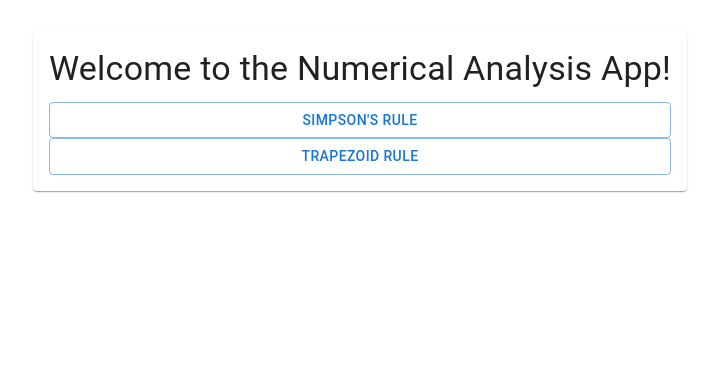
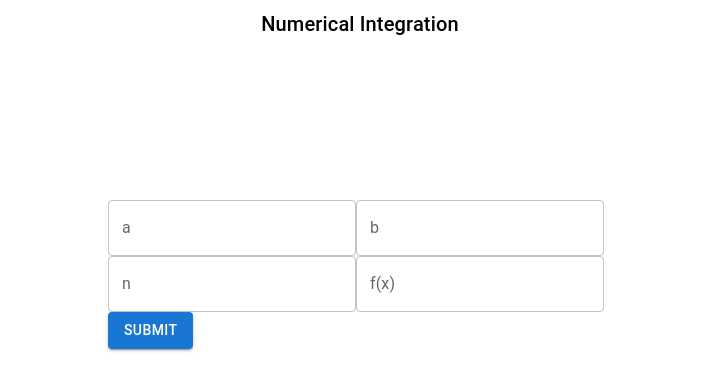
Before and after one commit to Ben-Sicat/machComp, a React (Create React App) app: page / in a window 1280 px wide. Shown: the top 390 px of the page, without its empty margins (280-999 px from the left). Built offline with nearby package versions, Linux system fonts and the light colour scheme.

Commit message:
HAMILTON

```diff
--- a/src/App.tsx
+++ b/src/App.tsx
@@ -1,14 +1,12 @@
 import React from 'react';
 import { BrowserRouter as Router, Routes, Route } from 'react-router-dom';
-import { Simpson, Home, Trapezoid } from './pages/index';
+import { Trapezoid } from './pages/index';
 
 function App() {
   return (
     <Router>
       <Routes>
-        <Route path='/' element={<Home />} />
-        <Route path="/Simpson" element={<Simpson />} />
-        <Route path="/Trapezoid" element={<Trapezoid />} />
+        <Route path='/' element={<Trapezoid />} />
         {/* <Route path="/machinefour" element={} /> */}
       </Routes>
     </Router>
--- a/src/pages/Trapezoid.tsx
+++ b/src/pages/Trapezoid.tsx
@@ -1,82 +1,166 @@
 import React, { useState } from 'react';
+import { styled } from '@mui/system';
+import { TextField, Button, Typography, Container } from '@mui/material';
+
 import * as math from 'mathjs';
+const FormContainer = styled(Container)`
+  display: flex;
+  flex-direction: column;
+  align-items: center;
+  gap: 10rem;
+  margin-bottom: 24px;
+`;
+
+const ResultContainer = styled(Container)`
+  display: flex;
+  flex-direction: column;
+  align-items: center;
+  widht: 100%;
+  gap: 8px;
+`;
 
 const Trapezoid: React.FC = () => {
   const [expression, setExpression] = useState('');
-  const [result, setResult] = useState('');
+  const [resultTrapezoid, setResultTrapezoid] = useState('');
+  const [resultSimpson, setResultSimpson] = useState('');
   const [a, setA] = useState('');
   const [b, setB] = useState('');
   const [n, setN] = useState('');
 
   const deltaX = (x1: number, x2: number, n1: number) => {
-    return (x1 - x2) / n1;
+    return (x2 - x1) / n1;
   };
 
   const trapezoidCalc = (a: number, b: number, n: number, expression: string) => {
     try {
       math.evaluate(expression.replace('x', '0')); // Check if the expression is valid
     } catch (error) {
-      setResult('Error: Invalid mathematical expression');
+      setResultTrapezoid('Error: f(x) is not valid. Numerical method cannot be used.');
       return;
     }
 
     const fn = math.parse(expression).compile();
     let sum = 0;
-    let delta = deltaX(b, a, n);
+    let delta = deltaX(a, b, n);
     let xi;
-    let undefinedPoints: number[] = [];
+    let undefinedPoint: number | null = null;
 
     for (let i = 0; i <= n; i++) {
       xi = a + i * delta;
       try {
         const fi = fn.evaluate({ x: xi });
         if (!Number.isFinite(fi) || Number.isNaN(fi)) {
-          undefinedPoints.push(xi);
-        } else if (undefinedPoints.length > 0) {
-          setResult(`Error: The function is undefined at x = ${undefinedPoints.join(', ')}`);
-          return;
+          undefinedPoint = xi;
+          break;
         }
         if (i > 0 && i < n) {
           sum += fi;
         }
       } catch (error) {
-        setResult('Error: Invalid mathematical expression');
+        setResultTrapezoid('Error: Invalid mathematical expression');
         return;
       }
     }
 
-    let result = (delta * (fn.evaluate({ x: a }) + fn.evaluate({ x: b })) / 2) + (delta * sum);
-    setResult(result.toString());
+    if (undefinedPoint !== null) {
+      setResultTrapezoid(`Error: f(x) is not defined at x = ${undefinedPoint}. Numerical method cannot be used.`);
+    } else {
+      let result = (delta * (fn.evaluate({ x: a }) + fn.evaluate({ x: b })) / 2) + (delta * sum);
+      setResultTrapezoid(result.toString());
+    }
+  };
+
+  const simpsonCalc = (a: number, b: number, n: number, expression: string) => {
+    try {
+      math.evaluate(expression.replace('x', '0')); // Check if the expression is valid
+    } catch (error) {
+      setResultSimpson('Error: f(x) is not valid. Numerical method cannot be used.');
+      return;
+    }
+
+    const fn = math.parse(expression).compile();
+    let sum1 = 0;
+    let sum2 = 0;
+    let delta = deltaX(a, b, n);
+    let xi;
+    let undefinedPoint: number | null = null;
+
+    for (let i = 0; i <= n; i++) {
+      xi = a + i * delta;
+      try {
+        const fi = fn.evaluate({ x: xi });
+        if (!Number.isFinite(fi) || Number.isNaN(fi)) {
+          undefinedPoint = xi;
+          break;
+        }
+        if (i > 0 && i < n) {
+          if (i % 2 === 0) {
+            sum2 += fi;
+          } else {
+            sum1 += fi;
+          }
+        }
+      } catch (error) {
+        setResultSimpson('Error: Invalid mathematical expression');
+        return;
+      }
+    }
+
+    if (undefinedPoint !== null) {
+      setResultSimpson(`Error: f(x) is not defined at x = ${undefinedPoint}. Numerical method cannot be used.`);
+    } else {
+      let result = (delta / 3) * (fn.evaluate({ x: a }) + fn.evaluate({ x: b }) + 4 * sum1 + 2 * sum2);
+      setResultSimpson(result.toString());
+    }
   };
 
   const handleSubmit = (event: React.FormEvent<HTMLFormElement>) => {
     event.preventDefault();
+    setResultTrapezoid('');
+    setResultSimpson('');
     trapezoidCalc(parseFloat(a), parseFloat(b), parseInt(n), expression);
+    simpsonCalc(parseFloat(a), parseFloat(b), parseInt(n), expression);
   };
 
   return (
-    <div>
-      <form onSubmit={handleSubmit}>
-        <label>
-          a:
-          <input type="text" value={a} onChange={(e) => setA(e.target.value)} />
-        </label>
-        <label>
-          b:
-          <input type="text" value={b} onChange={(e) => setB(e.target.value)} />
-        </label>
-        <label>
-          n:
-          <input type="text" value={n} onChange={(e) => setN(e.target.value)} />
-        </label>
-        <label>
-          f(x)
-          <input type="text" value={expression} onChange={(e) => setExpression(e.target.value)} />
-        </label>
-        <input type="submit" value="Submit" />
-      </form>
-      <p>Result: {result}</p>
-    </div>
+    <Container maxWidth="sm">
+      <FormContainer>
+        <Typography variant="h6">Numerical Integration</Typography>
+        <form onSubmit={handleSubmit}>
+          <TextField
+            label="a"
+            type="text"
+            value={a}
+            onChange={(e) => setA(e.target.value)}
+          />
+          <TextField
+            label="b"
+            type="text"
+            value={b}
+            onChange={(e) => setB(e.target.value)}
+          />
+          <TextField
+            label="n"
+            type="text"
+            value={n}
+            onChange={(e) => setN(e.target.value)}
+          />
+          <TextField
+            label="f(x)"
+            type="text"
+            value={expression}
+            onChange={(e) => setExpression(e.target.value)}
+          />
+          <Button type="submit" variant="contained" color="primary">
+            Submit
+          </Button>
+        </form>
+      </FormContainer>
+      <ResultContainer>
+        {resultTrapezoid && <Typography>Trapezoidal Method Result: {resultTrapezoid}</Typography>}
+        {resultSimpson && <Typography>Simpson's Method Result: {resultSimpson}</Typography>}
+      </ResultContainer>
+    </Container>
   );
 };
 
```
